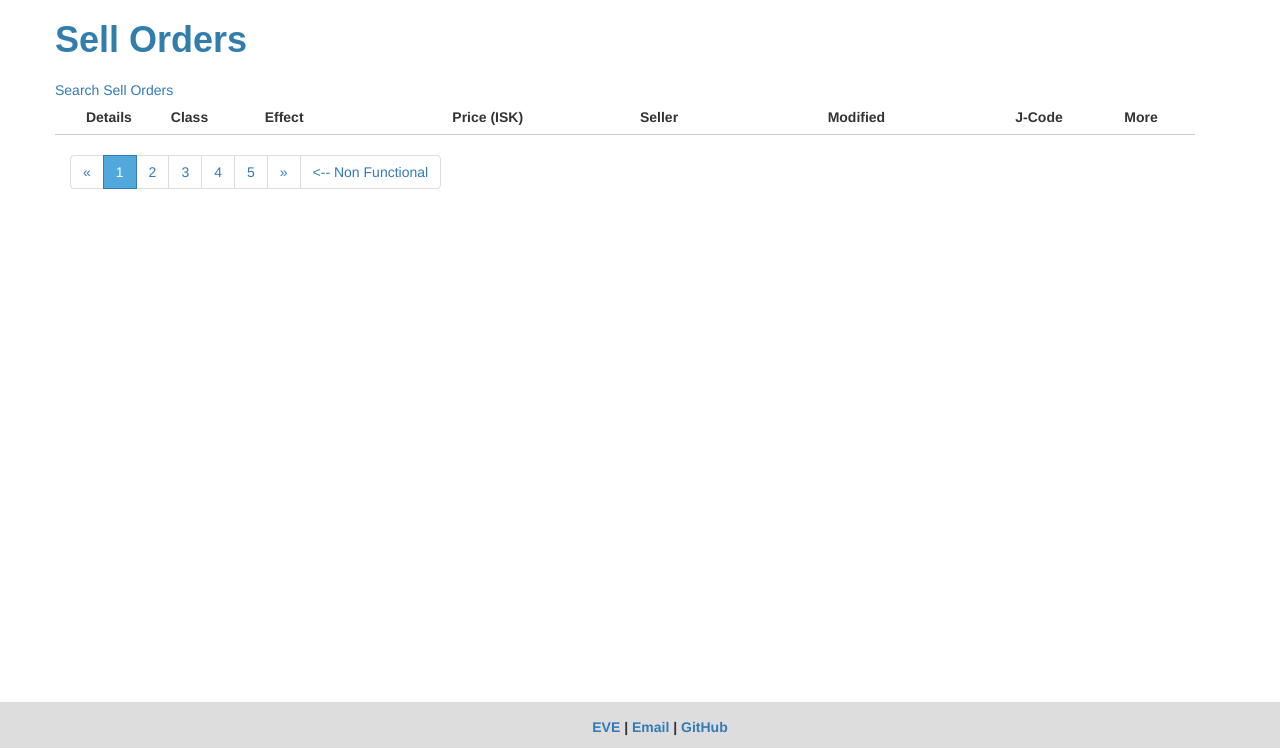
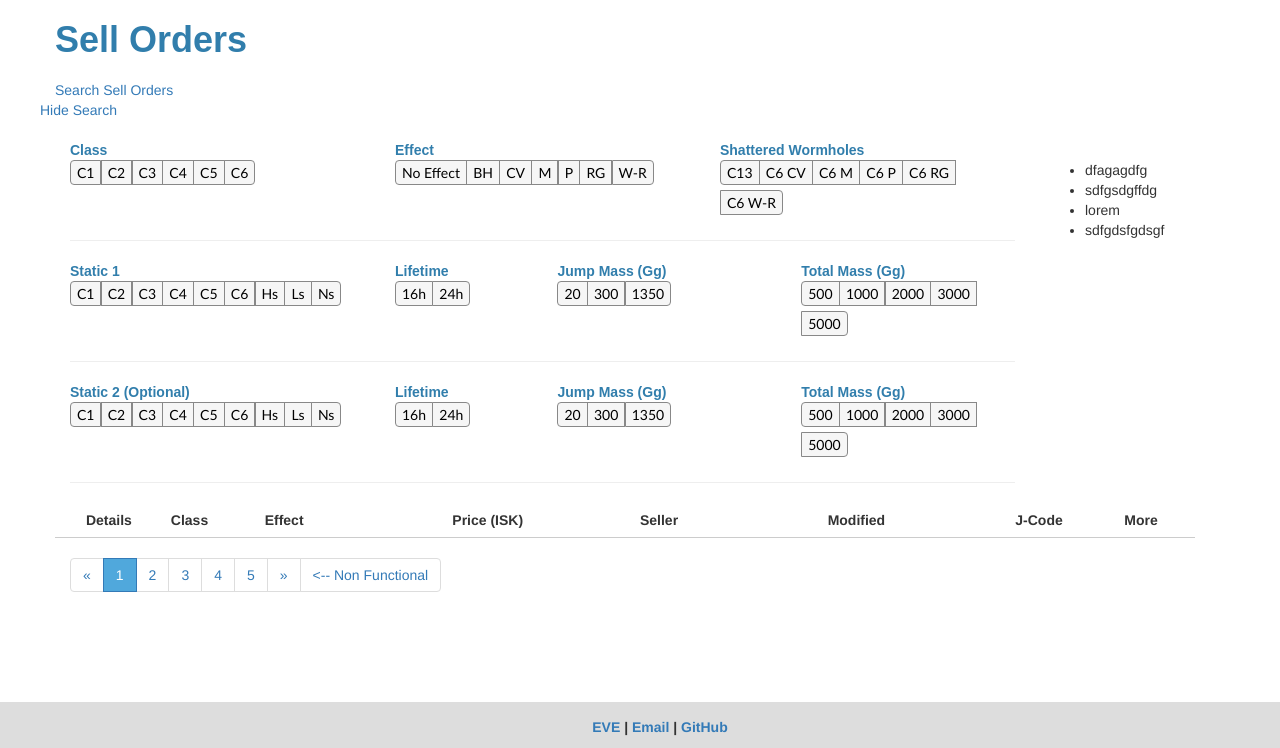
Before and after one commit to mosbasik/wormholesales-django, a Django app: page /sell/ in a window 1280 px wide. Shown: the part 52-800 px from the top of the page. Run offline with Django 3.2, Linux system fonts and the light colour scheme; data that the repository does not hold is empty; some libraries are stand-ins or nearby versions.

Commit message:
re arranging filter buttons

```diff
--- a/main/templates/main/sell_list.html
+++ b/main/templates/main/sell_list.html
@@ -19,20 +19,16 @@
         </div>
 
         <div id='filter-inputs' class="row"> {# row containing all filter groups #}
-            <div class="col-md-2"> {# start of sidebar #}
+
             <div class="row">
                 <a id='hide-filter-inputs' href="#">Hide Search</a>
             </div>
 
             <br>
 
-                <span>Lorem ipsum dolor sit amet, consectetur adipisicing elit. Fuga, iure? Impedit maxime dolores veritatis laborum doloribus. Voluptatem voluptates praesentium optio deserunt fugit eos? Velit quos vel in, maiores voluptate doloremque!</span>
-                <span>Lorem ipsum dolor sit amet, consectetur adipisicing elit. Dignissimos corporis praesentium aliquid, sint distinctio, incidunt ea voluptatum quod nobis repellendus dicta velit perspiciatis error mollitia consequuntur suscipit sed. Possimus, labore!</span>
-            </div>
-            <div class="col-md-10">
+            <div class="col-sm-10">
                 <div class="row">
-
-                    <div class='col-md-5'>
+                    <div class='col-md-5 col-lg-4'>
                         <span class='title-format'>Class</span>
                         <div class="filter-group" data-name="normal_class">
                             <label for="class-1">C1</label>
@@ -55,7 +51,7 @@
                         </div>
                     </div>
 
-                    <div class="col-md-6">
+                    <div class="col-md-6 col-lg-4">
                         <span class='title-format'>Effect</span>
                         <div class="filter-group" data-name="effect">
                             <label for="no-effect">No Effect</label>
@@ -81,7 +77,7 @@
                         </div>
                     </div>
 
-                    <div class="col-sm-12">
+                    <div class="col-sm-12 col-lg-4">
                         <span class='title-format'>Shattered Wormholes</span>
                         <div class="filter-group" data-name="shattered_class">
                             <label for="class-13">C13</label>
@@ -109,7 +105,7 @@
 
                 <div id="static-group-wrapper">
                     <div class="row static-group" data-name="static-1">
-                        <div class="col-sm-5">
+                        <div class="col-sm-7 col-lg-4">
                             <span class='title-format'>Static 1</span>
                             <div class="filter-group" data-name="class">
                                 <label for="static-1-c1">C1</label>
@@ -141,56 +137,7 @@
                             </div>
                         </div>
 
-                        <div class="col-sm-6">
-                            <span class='title-format'>Max Jump Mass</span>
-                            <div class="filter-group" data-name="jump">
-                                <label for="static-1-jump-20-gg">20 Gg</label>
-                                <input type="checkbox" id="static-1-jump-20-gg" data-value="20000000">
-
-                                <label for="static-1-jump-300-gg">300 Gg</label>
-                                <input type="checkbox" id="static-1-jump-300-gg" data-value="300000000">
-
-                                <label for="static-1-jump-1000-gg">1000 Gg</label>
-                                <input type="checkbox" id="static-1-jump-1000-gg" data-value="1000000000">
-
-                                <label for="static-1-jump-1350-gg">1350 Gg</label>
-                                <input type="checkbox" id="static-1-jump-1350-gg" data-value="1350000000">
-
-                                <label for="static-1-jump-1800-gg">1800 Gg</label>
-                                <input type="checkbox" id="static-1-jump-1800-gg" data-value="1800000000">
-                            </div>
-                        </div>
-
-                        <div class="col-sm-9">
-                            <span class='title-format'>Total Mass</span>
-                            <div class="filter-group" data-name="mass">
-                                <label for="static-1-regen">Regen</label>
-                                <input type="checkbox" id="static-1-regen" data-value="-1">
-
-                                <label for="static-1-mass-100-gg">100 Gg</label>
-                                <input type="checkbox" id="static-1-mass-100-gg" data-value="100000000">
-
-                                <label for="static-1-mass-500-gg">500 Gg</label>
-                                <input type="checkbox" id="static-1-mass-500-gg" data-value="500000000">
-
-                                <label for="static-1-mass-750-gg">750 Gg</label>
-                                <input type="checkbox" id="static-1-mass-750-gg" data-value="750000000">
-
-                                <label for="static-1-mass-1000-gg">1000 Gg</label>
-                                <input type="checkbox" id="static-1-mass-1000-gg" data-value="1000000000">
-
-                                <label for="static-1-mass-2000-gg">2000 Gg</label>
-                                <input type="checkbox" id="static-1-mass-2000-gg" data-value="2000000000">
-
-                                <label for="static-1-mass-3000-gg">3000 Gg</label>
-                                <input type="checkbox" id="static-1-mass-3000-gg" data-value="3000000000">
-
-                                <label for="static-1-mass-5000-gg">5000 Gg</label>
-                                <input type="checkbox" id="static-1-mass-5000-gg" data-value="5000000000">
-                            </div>
-                        </div>
-
-                        <div class="col-sm-3">
+                        <div class="col-sm-5 col-lg-2">
                             <span class='title-format'>Lifetime</span>
                             <div class="filter-group" data-name="life">
                                 <label for="static-1-16-hours">16h</label>
@@ -198,18 +145,49 @@
 
                                 <label for="static-1-24-hours">24h</label>
                                 <input type="checkbox" id="static-1-24-hours" data-value="24">
-
-                                <label for="static-1-48-hours">48h</label>
-                                <input type="checkbox" id="static-1-48-hours" data-value="48">
                             </div>
                         </div>
 
+                        <div class="col-sm-6 col-lg-3">
+                            <span class='title-format'>Jump Mass (Gg)</span>
+                            <div class="filter-group" data-name="jump">
+                                <label for="static-1-jump-20-gg">20</label>
+                                <input type="checkbox" id="static-1-jump-20-gg" data-value="20000000">
+
+                                <label for="static-1-jump-300-gg">300</label>
+                                <input type="checkbox" id="static-1-jump-300-gg" data-value="300000000">
+
+                                <label for="static-1-jump-1350-gg">1350</label>
+                                <input type="checkbox" id="static-1-jump-1350-gg" data-value="1350000000">
+                            </div>
+                        </div>
+
+                        <div class="col-sm-5 col-lg-3">
+                            <span class='title-format'>Total Mass (Gg)</span>
+                            <div class="filter-group" data-name="mass">
+
+                                <label for="static-1-mass-500-gg">500</label>
+                                <input type="checkbox" id="static-1-mass-500-gg" data-value="500000000">
+
+                                <label for="static-1-mass-1000-gg">1000</label>
+                                <input type="checkbox" id="static-1-mass-1000-gg" data-value="1000000000">
+
+                                <label for="static-1-mass-2000-gg">2000</label>
+                                <input type="checkbox" id="static-1-mass-2000-gg" data-value="2000000000">
+
+                                <label for="static-1-mass-3000-gg">3000</label>
+                                <input type="checkbox" id="static-1-mass-3000-gg" data-value="3000000000">
+
+                                <label for="static-1-mass-5000-gg">5000</label>
+                                <input type="checkbox" id="static-1-mass-5000-gg" data-value="5000000000">
+                            </div>
+                        </div>
                     </div>
 
                     <hr>
 
                     <div class="row static-group" data-name="static-2">
-                        <div class="col-sm-5">
+                        <div class="col-sm-5 col-lg-4">
                            <span class='title-format'>Static 2 (Optional)</span>
                             <div class="filter-group" data-name="class">
                                 <label for="static-2-c1">C1</label>
@@ -241,56 +219,7 @@
                             </div>
                         </div>
 
-                        <div class="col-sm-6">
-                            <span class='title-format'>Max Jump Mass</span>
-                            <div class="filter-group" data-name="jump">
-                                <label for="static-2-jump-20-gg">20 Gg</label>
-                                <input type="checkbox" id="static-2-jump-20-gg" data-value="20000000">
-
-                                <label for="static-2-jump-300-gg">300 Gg</label>
-                                <input type="checkbox" id="static-2-jump-300-gg" data-value="300000000">
-
-                                <label for="static-2-jump-1000-gg">1000 Gg</label>
-                                <input type="checkbox" id="static-2-jump-1000-gg" data-value="1000000000">
-
-                                <label for="static-2-jump-1350-gg">1350 Gg</label>
-                                <input type="checkbox" id="static-2-jump-1350-gg" data-value="1350000000">
-
-                                <label for="static-2-jump-1800-gg">1800 Gg</label>
-                                <input type="checkbox" id="static-2-jump-1800-gg" data-value="1800000000">
-                            </div>
-                        </div>
-
-                        <div class="col-sm-9">
-                            <span class='title-format'>Total Mass</span>
-                            <div class="filter-group" data-name="mass">
-                                <label for="static-2-regen">Regen</label>
-                                <input type="checkbox" id="static-2-regen" data-value="-1">
-
-                                <label for="static-2-mass-100-gg">100 Gg</label>
-                                <input type="checkbox" id="static-2-mass-100-gg" data-value="100000000">
-
-                                <label for="static-2-mass-500-gg">500 Gg</label>
-                                <input type="checkbox" id="static-2-mass-500-gg" data-value="500000000">
-
-                                <label for="static-2-mass-750-gg">750 Gg</label>
-                                <input type="checkbox" id="static-2-mass-750-gg" data-value="750000000">
-
-                                <label for="static-2-mass-1000-gg">1000 Gg</label>
-                                <input type="checkbox" id="static-2-mass-1000-gg" data-value="1000000000">
-
-                                <label for="static-2-mass-2000-gg">2000 Gg</label>
-                                <input type="checkbox" id="static-2-mass-2000-gg" data-value="2000000000">
-
-                                <label for="static-2-mass-3000-gg">3000 Gg</label>
-                                <input type="checkbox" id="static-2-mass-3000-gg" data-value="3000000000">
-
-                                <label for="static-2-mass-5000-gg">5000 Gg</label>
-                                <input type="checkbox" id="static-2-mass-5000-gg" data-value="5000000000">
-                            </div>
-                        </div>
-
-                        <div class="col-sm-3">
+                        <div class="col-sm-3 col-lg-2">
                             <span class='title-format'>Lifetime</span>
                             <div class="filter-group" data-name="life">
                                 <label for="static-2-16-hours">16h</label>
@@ -298,14 +227,43 @@
 
                                 <label for="static-2-24-hours">24h</label>
                                 <input type="checkbox" id="static-2-24-hours" data-value="24">
-
-                                <label for="static-2-48-hours">48h</label>
-                                <input type="checkbox" id="static-2-48-hours" data-value="48">
                             </div>
                         </div>
 
+                        <div class="col-sm-6 col-lg-3">
+                            <span class='title-format'>Jump Mass (Gg)</span>
+                            <div class="filter-group" data-name="jump">
+                                <label for="static-2-jump-20-gg">20</label>
+                                <input type="checkbox" id="static-2-jump-20-gg" data-value="20000000">
 
+                                <label for="static-2-jump-300-gg">300</label>
+                                <input type="checkbox" id="static-2-jump-300-gg" data-value="300000000">
 
+                                <label for="static-2-jump-1350-gg">1350</label>
+                                <input type="checkbox" id="static-2-jump-1350-gg" data-value="1350000000">
+                            </div>
+                        </div>
+
+                        <div class="col-sm-9 col-lg-3">
+                            <span class='title-format'>Total Mass (Gg)</span>
+                            <div class="filter-group" data-name="mass">
+
+                                <label for="static-2-mass-500-gg">500</label>
+                                <input type="checkbox" id="static-2-mass-500-gg" data-value="500000000">
+
+                                <label for="static-2-mass-1000-gg">1000</label>
+                                <input type="checkbox" id="static-2-mass-1000-gg" data-value="1000000000">
+
+                                <label for="static-2-mass-2000-gg">2000</label>
+                                <input type="checkbox" id="static-2-mass-2000-gg" data-value="2000000000">
+
+                                <label for="static-2-mass-3000-gg">3000</label>
+                                <input type="checkbox" id="static-2-mass-3000-gg" data-value="3000000000">
+
+                                <label for="static-2-mass-5000-gg">5000</label>
+                                <input type="checkbox" id="static-2-mass-5000-gg" data-value="5000000000">
+                            </div>
+                        </div>
 
 
                     </div>
@@ -314,6 +272,17 @@
 
                 </div> {# end of static group #}
             </div> {# end of non sidebar group #}
+            <div class="col-sm-2"> {# start of sidebar #}
+
+
+                <br>
+                <ul>
+                    <li>dfagagdfg</li>
+                    <li>sdfgsdgffdg</li>
+                    <li>lorem</li>
+                    <li>sdfgdsfgdsgf</li>
+                </ul>
+            </div>
         </div> {# end of filter inputs #}
 
         {% include "main/table_base.html" %}
--- a/project/static/project/css/wormholesales.css
+++ b/project/static/project/css/wormholesales.css
@@ -5,9 +5,9 @@ Heading text #317eac
 navbar color #50a8dc
 */
 
-#filter-inputs {
+/*#filter-inputs {
     display: none;
-}
+}*/
 
 .price-textbox {
     display: none;
```
Lines whose indentation alone changed are shown as unchanged.
